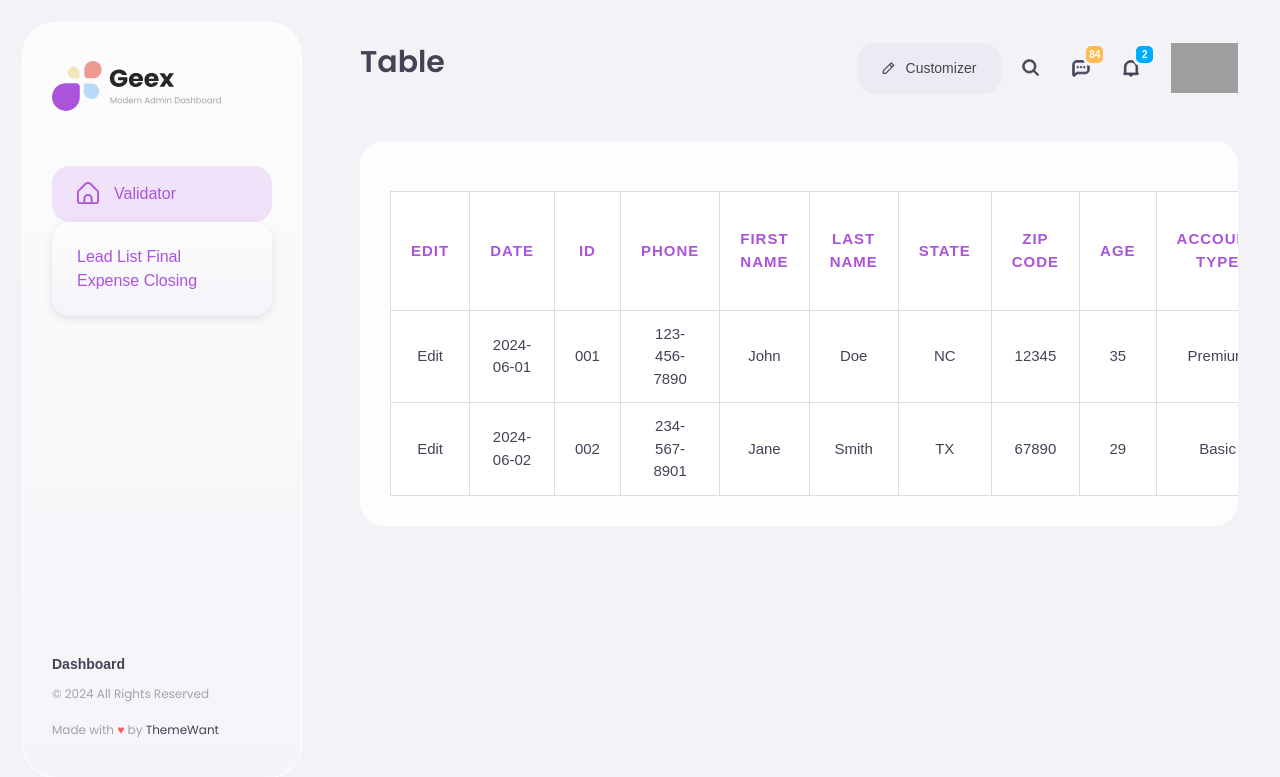
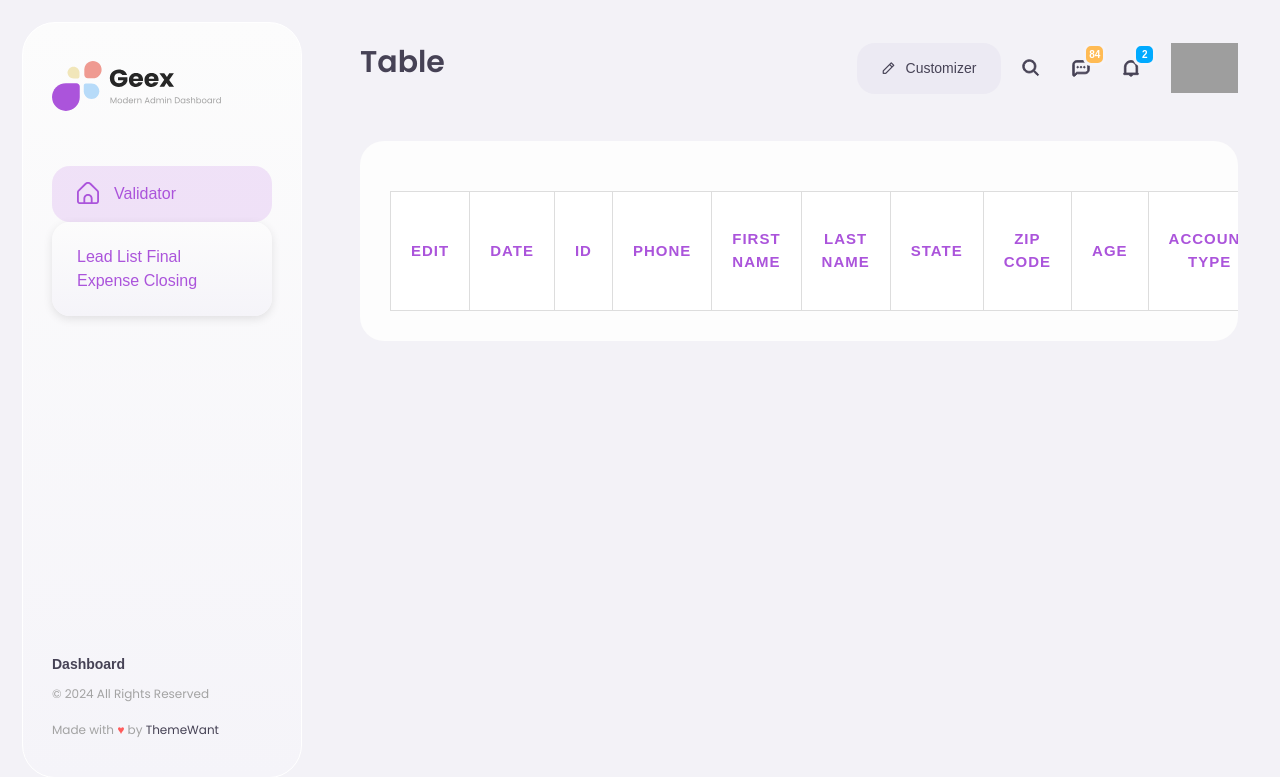
Before and after one commit to MuhammadUmairKhalid/crm_backend, a Django app: page /validate_table/ in a window 1280 px wide. Shown: the top 777 px of the page. Run offline with Django 5.2, Linux system fonts and the light colour scheme; lists and menus that the app fills with data are empty; parts of the project's set-up code (start-up, migrations or seed data) failed here and were passed over; some libraries are stand-ins or nearby versions; grey boxes are pictures that could not be loaded.

Commit message:
changes in apis

```diff
--- a/static/dashboard/js/add_form_data.js
+++ b/static/dashboard/js/add_form_data.js
@@ -44,7 +44,7 @@ function addFormData(event) {
         method: "POST",
         headers: {
             "Content-Type": "application/json",
-            "Authorization": "Token " + localStorage.getItem("token"), // Token stored in localStorage
+            "Authorization": "Token " + localStorage.getItem("token"),
         },
 
         body: JSON.stringify({ form: formData }),
--- a/template/dashboard/validatetable.html
+++ b/template/dashboard/validatetable.html
@@ -375,7 +375,6 @@
 	</div>
 <div class="geex-content__section geex-content__form table-responsive">
 
-
     <table class="table-reviews-geex-1">
         <thead>
             <tr>
@@ -394,34 +393,7 @@
             </tr>
         </thead>
         <tbody>
-            <tr onclick="redirectToForm(this)">
-                <td>Edit</td>
-                <td>2024-06-01</td>
-                <td>001</td>
-                <td>123-456-7890</td>
-                <td>John</td>
-                <td>Doe</td>
-                <td>NC</td>
-                <td>12345</td>
-                <td>35</td>
-                <td>Premium</td>
-                <td>Mutual Of Omaha</td>
-                <td>$100,000</td>
-            </tr>
-            <tr onclick="redirectToForm(this)">
-                <td>Edit</td>
-                <td>2024-06-02</td>
-                <td>002</td>
-                <td>234-567-8901</td>
-                <td>Jane</td>
-                <td>Smith</td>
-                <td>TX</td>
-                <td>67890</td>
-                <td>29</td>
-                <td>Basic</td>
-                <td>State Farm</td>
-                <td>$50,000</td>
-            </tr>
+
         </tbody>
     </table>
 </div>
@@ -433,6 +405,55 @@
 	<script src="{% static 'dashboard/vendor/js/bootstrap/bootstrap.min.js' %}"></script>
     <script src="https://cdn.jsdelivr.net/npm/apexcharts@3.27.0/dist/apexcharts.min.js"></script>
 	<script src="{% static 'dashboard/js/main.js' %}"></script>
+	<script>
+		async function fetchData() {
+			try {
+				// Retrieve the token from local storage
+				const token = localStorage.getItem('token');
+
+				if (!token) {
+					console.error('Token not found in local storage.');
+					return;
+				}
+				const response = await fetch('/api/get-forms/', {
+					method: 'GET',
+					headers: {
+						"Content-Type": "application/json",
+						"Authorization": "Token " + token,
+					}
+				});
+				if (!response.ok) {
+					throw new Error(`HTTP error! Status: ${response.status}`);
+				}
+				const data = await response.json();
+				console.log(data);
+				const tableBody = document.querySelector('tbody');
+				tableBody.innerHTML = '';
+				data.data.forEach(record => {
+					const row = `
+						<tr onclick="redirectToForm(this)">
+							<td>Edit</td>
+							<td>${record.created_at.split('T')[0]}</td>
+							<td>${record.id}</td>
+							<td>${record.phone_number}</td>
+							<td>${record.name.split(' ')[0]}</td>
+							<td>${record.name.split(' ')[1]}</td>
+							<td>${record.birth_state}</td>
+							<td>${record.zip_code}</td>
+							<td>${record.age}</td>
+							<td>${record.account_type}</td>
+							<td>${record.insurance_company}</td>
+							<td>${record.coverage_amount}</td>
+						</tr>
+					`;
+					tableBody.insertAdjacentHTML('beforeend', row);
+				});
+			} catch (error) {
+				console.error('Error fetching data:', error);
+			}
+		}
+		document.addEventListener('DOMContentLoaded', fetchData);
+	</script>
 	<!-- endinject-->
 </body>
 </html>
```
Also changed, not shown: api/views.py (+6 -2 lines), dashboard/models.py (line endings or trailing spaces), db.sqlite3.
